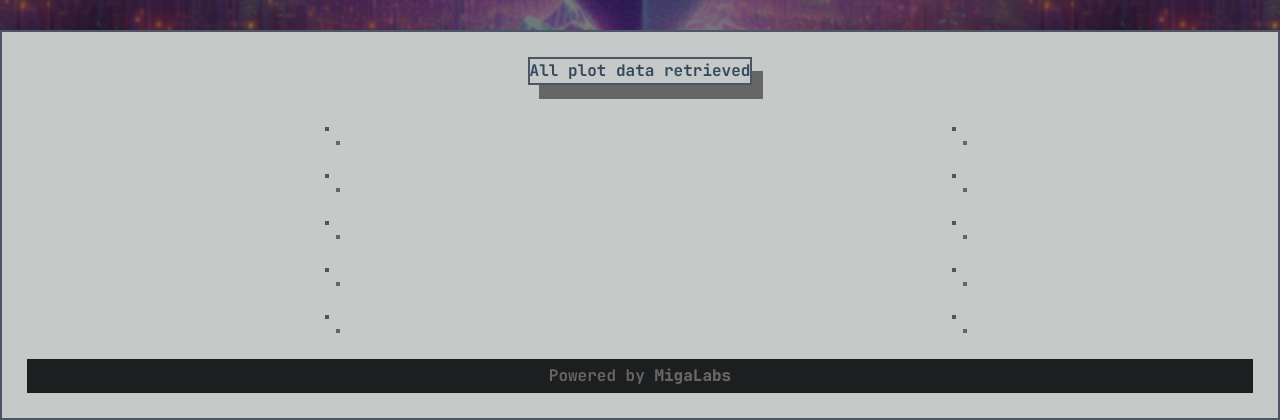
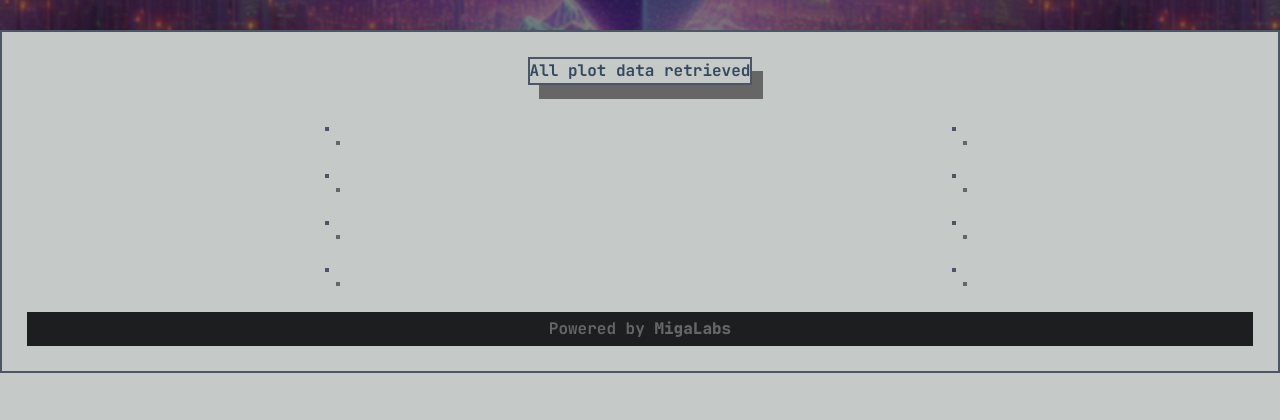
Before and after one commit to migalabs/xatu-dashboard, a Django app: template plot-generator/templates/blob.html in a window 1280 px wide. Shown: the part 666-1086 px from the top of the page. After the commit the page ends 1039 px from the top, so only its background shows below. Run offline with Django 3.2, Linux system fonts and the light colour scheme; the template is opened without the code that fills it, so the values that code supplies are empty; some libraries are stand-ins or nearby versions.

Commit message:
[mod] blob.html: delete scatter plots, change plot order

```diff
--- a/plot-generator/templates/blob.html
+++ b/plot-generator/templates/blob.html
@@ -40,15 +40,6 @@
     </h2>
   </section>
   <div class='grid grid-cols-1 md:grid-cols-2 lg:grid-cols-2 gap-8'>
-      <section id="scatter_blobs-by-slot">
-        <div class="container mx-auto">
-          <div class="plot container">
-            <div id="scatter_blobs-by-slot" class="centered place-content-center border-2 border-gray-600 box">
-              <!-- scatter_blobs-by-slot -->
-            </div>
-          </div>
-        </div>
-      </section>
 
       <section id="bar_slots-by-blob-count">
         <div class="container mx-auto">
@@ -90,16 +81,6 @@
         </div>
       </section>
 
-      <section id="area_blob-hash-repetitions">
-        <div class="container mx-auto">
-          <div class="plot container">
-            <div id="area_blob-hash-repetitions" class="centered place-content-center border-2 border-gray-600 box">
-              <!-- area_blob-hash-repetitions -->
-            </div>
-          </div>
-        </div>
-      </section>
-
       <section id="area_blob-size-used">
         <div class="container mx-auto">
           <div class="plot container">
@@ -120,16 +101,6 @@
         </div>
       </section>
 
-      <section id="scatter_day-type-3-transactions">
-        <div class="container mx-auto">
-          <div class="plot container">
-            <div id="scatter_day-type-3-transactions" class="centered place-content-center border-2 border-gray-600 box">
-              <!-- scatter_day-type-3-transactions -->
-            </div>
-          </div>
-        </div>
-      </section>
-
       <section id="pie_missed-after-blob-count">
         <div class="container mx-auto">
           <div class="plot container">
@@ -138,8 +109,19 @@
             </div>
           </div>
         </div>
+    </section>
+
+    <section id="area_blob-hash-repetitions">
+        <div class="container mx-auto">
+          <div class="plot container">
+            <div id="area_blob-hash-repetitions" class="centered place-content-center border-2 border-gray-600 box">
+              <!-- area_blob-hash-repetitions -->
+            </div>
+          </div>
+        </div>
+      </section>
       </div>
-    </section>
+
       <div class="jetbrains-mono-font footer l-box is-center">
           Powered by <strong>MigaLabs</strong>
       </div>
```
